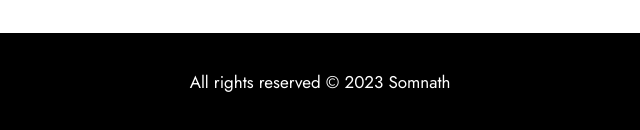
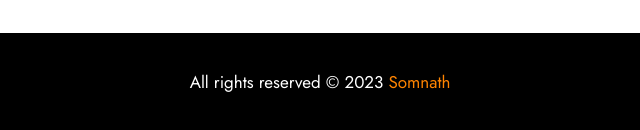
Before and after one commit to somnathjana96/portfolio, a plain HTML site: page index.html in a window 1280 px wide. Shown: the part 5974-6104 px from the top of the page, 295-935 px from the left. Drawn offline with nearby package versions, Linux system fonts and the light colour scheme.

Commit message:
Update index.html

```diff
--- a/index.html
+++ b/index.html
@@ -422,7 +422,7 @@
                 </div>
             </a>
 
-            <div class="footer_text">All rights reserved © 2023 Somnath</div>
+            <div class="footer_text">All rights reserved © 2023 <a href="index.html" style="color: #ff8400;">Somnath</a></div>
 
             <div class="app_links">
                 <a href="">
@@ -457,4 +457,5 @@
     integrity="sha384-cVKIPhGWiC2Al4u+LWgxfKTRIcfu0JTxR+EQDz/bgldoEyl4H0zUF0QKbrJ0EcQF"
     crossorigin="anonymous"></script>
 
+
 </html>
```
